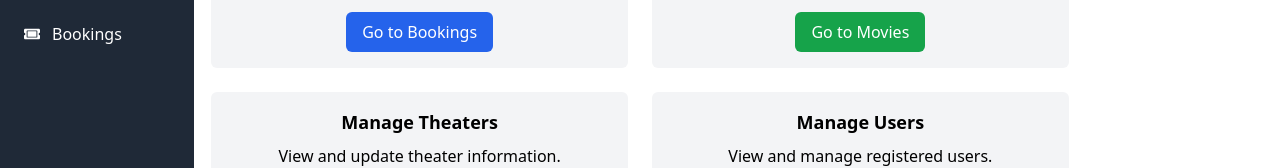
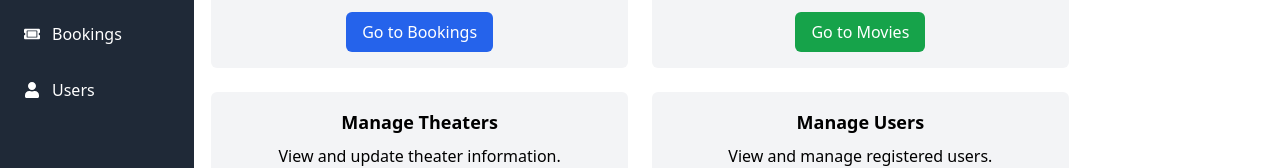
Before and after one commit to Himalf/movieadmin, a React (Vite) app: page / in a window 1280 px wide. Shown: the part 346-514 px from the top of the page. Built offline with nearby package versions, Linux system fonts and the light colour scheme; no server answers.

Commit message:
user route

```diff
--- a/src/shared-component/Sidebar.jsx
+++ b/src/shared-component/Sidebar.jsx
@@ -8,6 +8,7 @@ import {
   FaClock,
   FaTicketAlt,
   FaLayerGroup,
+  FaUser,
 } from "react-icons/fa";
 
 const sidebarData = [
@@ -40,6 +41,11 @@ const sidebarData = [
     name: "bookings",
     path: "/bookings",
     icon: <FaTicketAlt />,
+  },
+  {
+    name: "users",
+    path: "/users",
+    icon: <FaUser />,
   },
 ];
 
```
